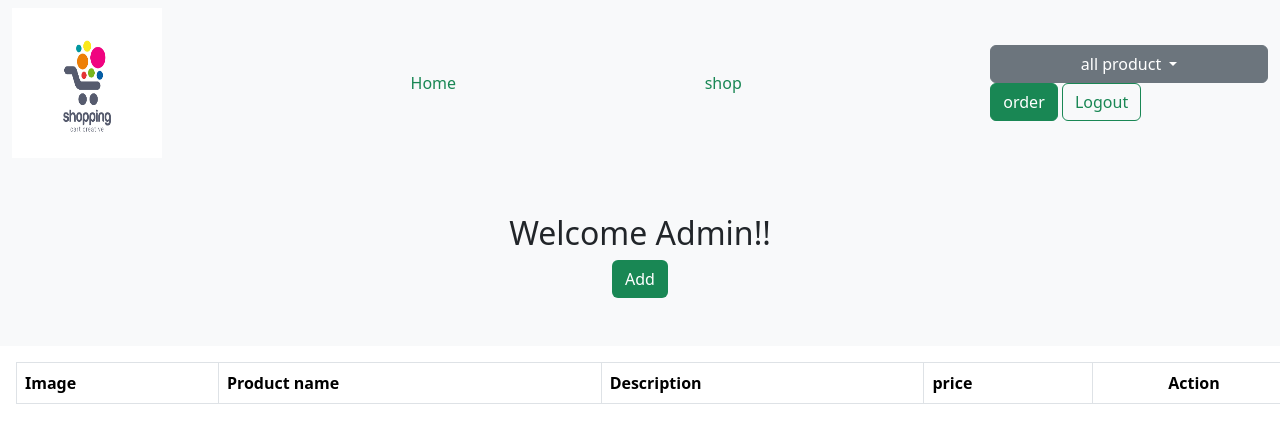
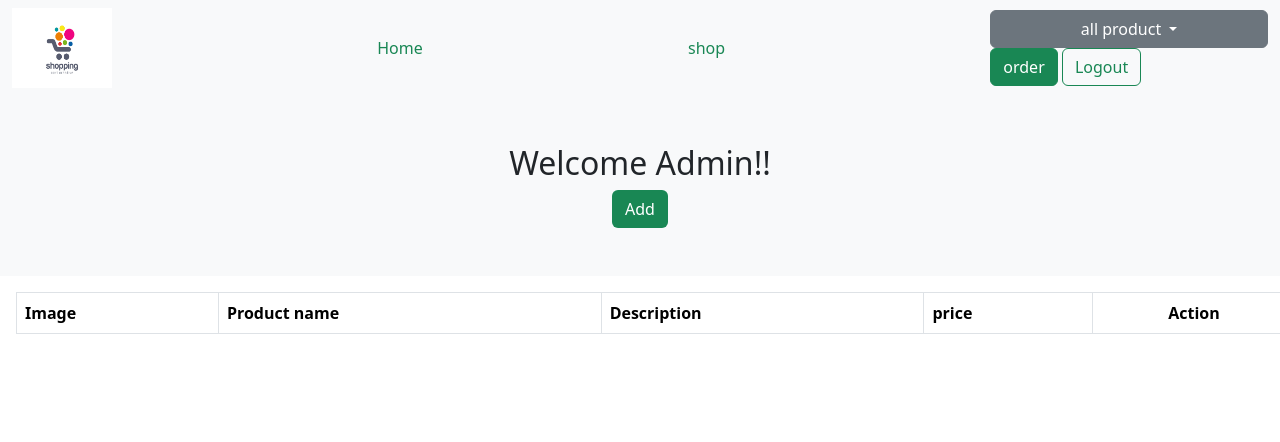
Before and after one commit to sowmiya-NK/ecommerce1, a plain HTML site: page admin.html in a window 1280 px wide. Drawn offline with nearby package versions, Linux system fonts and the light colour scheme; files that its build step writes are made by us from their sources.

Commit message:
e-commerce

```diff
--- a/admin.html
+++ b/admin.html
@@ -17,7 +17,7 @@
   <body>
     <nav class="navbar navbar-expand-lg bg-body-tertiary">
       <div class="container-fluid">
-        <img src="/ecommerce1/images/shop.jpg" alt="logo" class="logo" style="height:150px;width:150px;"/>
+        <img src="/ecommerce1/images/shop.jpg" alt="logo" class="logo" style="height:80px;width:100px;"/>
         <a href="/ecommerce1/index.html" class="link text-success">Home</a>
         <a href="/ecommerce1/card.html" class="link text-success">shop</a>
         <div class="dropdown">
```
